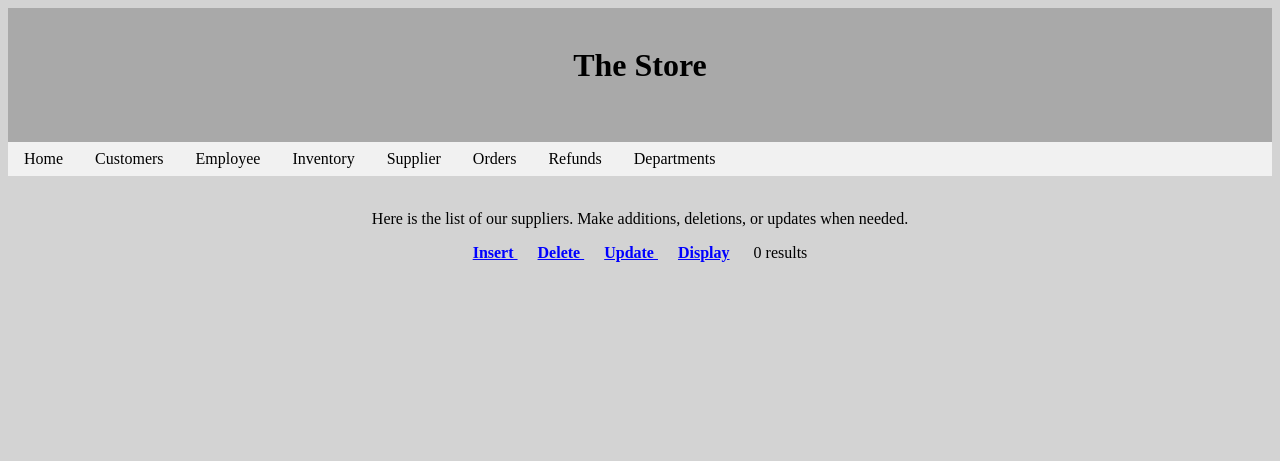
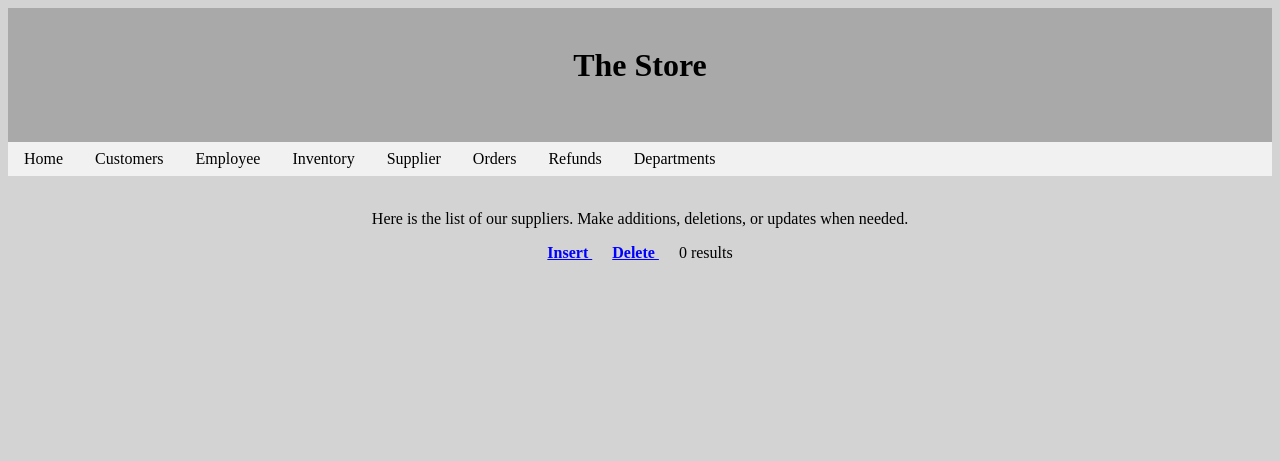
Before and after one commit to HaydenMoore/database-design-group-3, a PHP site: page /supplier.php in a window 1280 px wide. Shown: the top 461 px of the page. Run offline with PHP 8.4, Linux system fonts and the light colour scheme; data that the repository does not hold is empty.

Commit message:
final departments and supplier

```diff
--- a/departments.php
+++ b/departments.php
@@ -14,7 +14,6 @@
 <tr>
 <td><a href="departments_insert.php" style="color:blue;font-weight:bold;">Insert </a> &nbsp&nbsp&nbsp&nbsp;</td>
 <td><a href="departments_delete.php" style="color:blue;font-weight:bold;">Delete </a> &nbsp&nbsp&nbsp&nbsp;</td>
-<td><a href="update.php" style="color:blue;font-weight:bold;">Update </a> &nbsp&nbsp&nbsp&nbsp;</td>
 </tr>
 <table>
 <?php
--- a/supplier.php
+++ b/supplier.php
@@ -14,8 +14,6 @@
 <tr>
 <td><a href="supplier_insert.php" style="color:blue;font-weight:bold;">Insert </a> &nbsp&nbsp&nbsp&nbsp;</td>
 <td><a href="supplier_delete.php" style="color:blue;font-weight:bold;">Delete </a> &nbsp&nbsp&nbsp&nbsp;</td>
-<td><a href="update.php" style="color:blue;font-weight:bold;">Update </a> &nbsp&nbsp&nbsp&nbsp;</td>
-<td><a href="display.php" style="color:blue;font-weight:bold;">Display</a> &nbsp&nbsp&nbsp&nbsp;</td>
 </tr>
 <table>
 <?php
```
